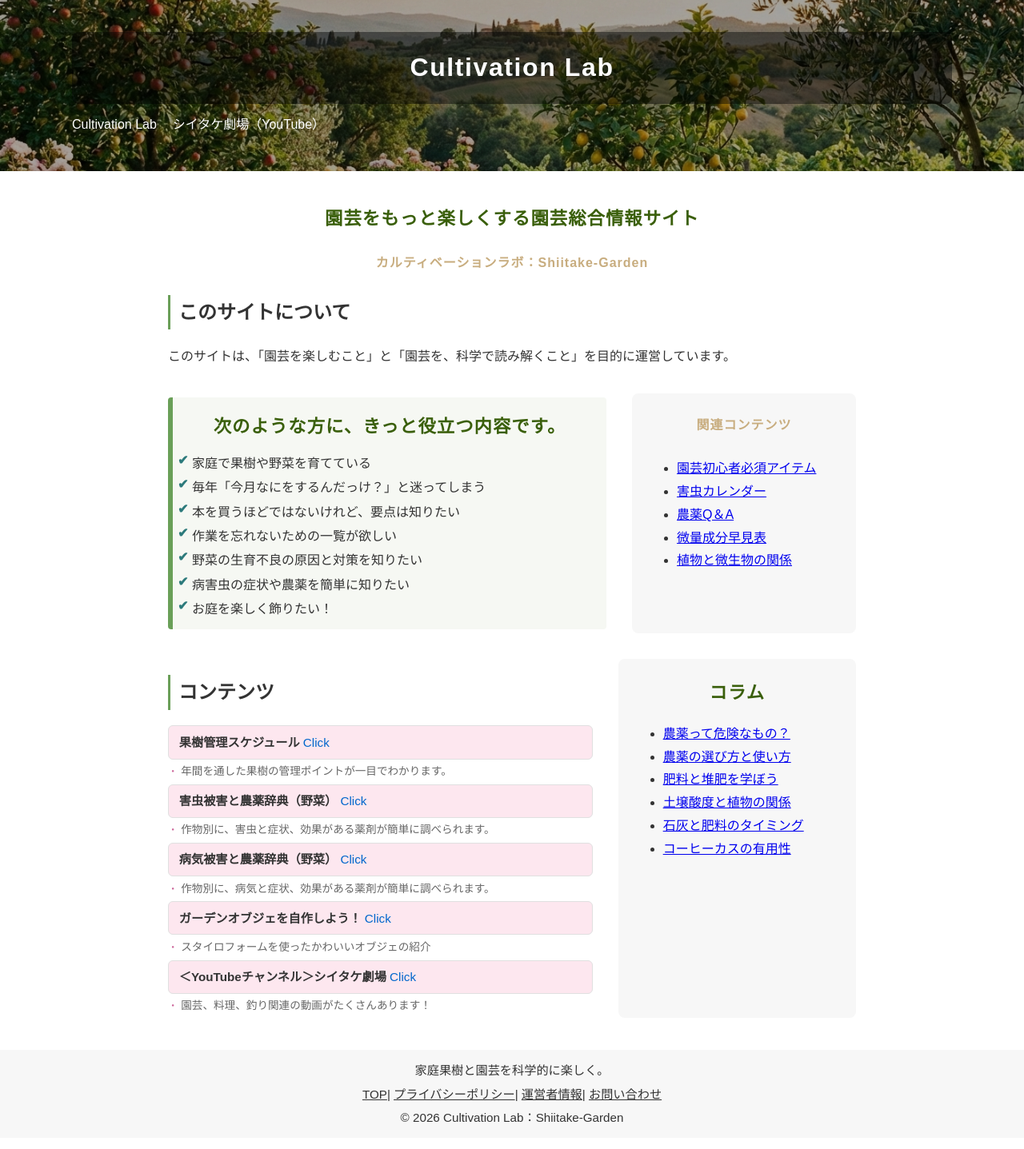
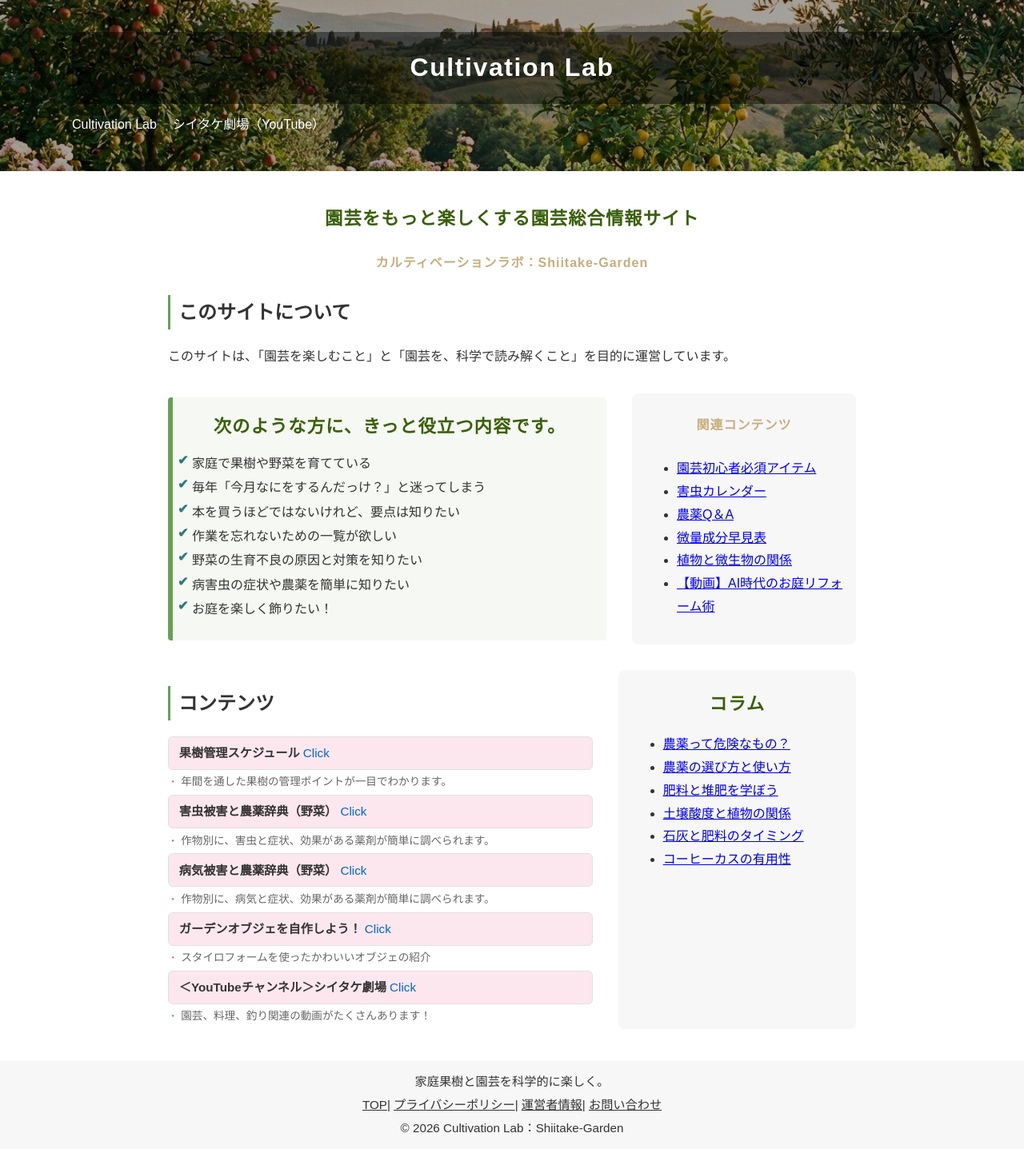
Before and after one commit to shiitake-garden/shiitake-garden.github.io, a Jekyll site: the page built from index.html, in a window 1280 px wide. Shown: the whole page at 80% size. Built offline with Jekyll 4.4.1, drawn with Linux system fonts in a browser that asks for light colours.

Commit message:
Update index.html

```diff
--- a/index.html
+++ b/index.html
@@ -36,6 +36,7 @@
       <li><a href="/column/column_nouyaku_qa.html">農薬Q＆A</a></li>
       <li><a href="/column/column_hiryou_biryou.html">微量成分早見表</a></li>
       <li><a href="/microbe/microbe_gaiyou.html">植物と微生物の関係</a></li>
+      <li><a href="https://www.youtube.com/watch?v=M3w2U4l4_9A">【動画】AI時代のお庭リフォーム術</a></li>
     </ul>
   </aside>
 </section>
```
